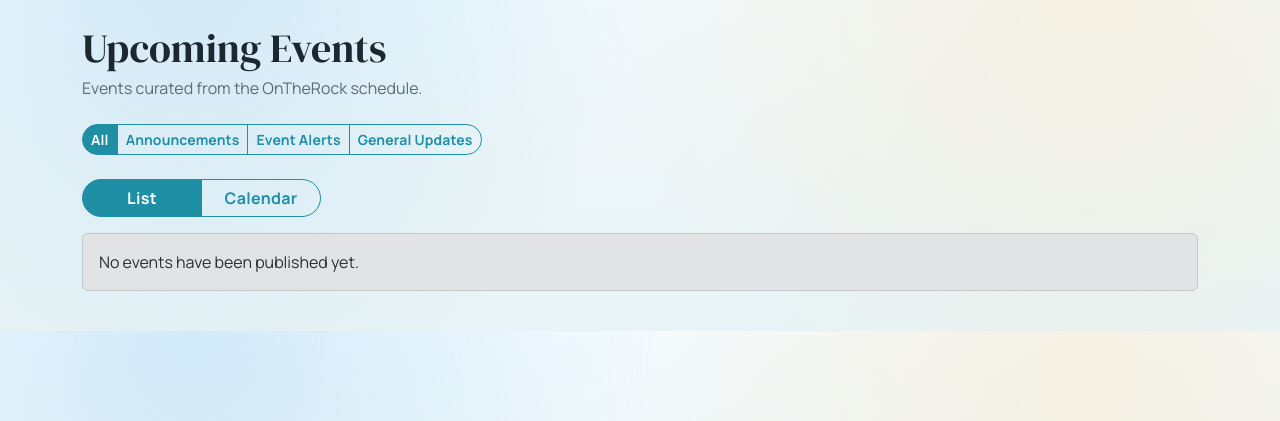
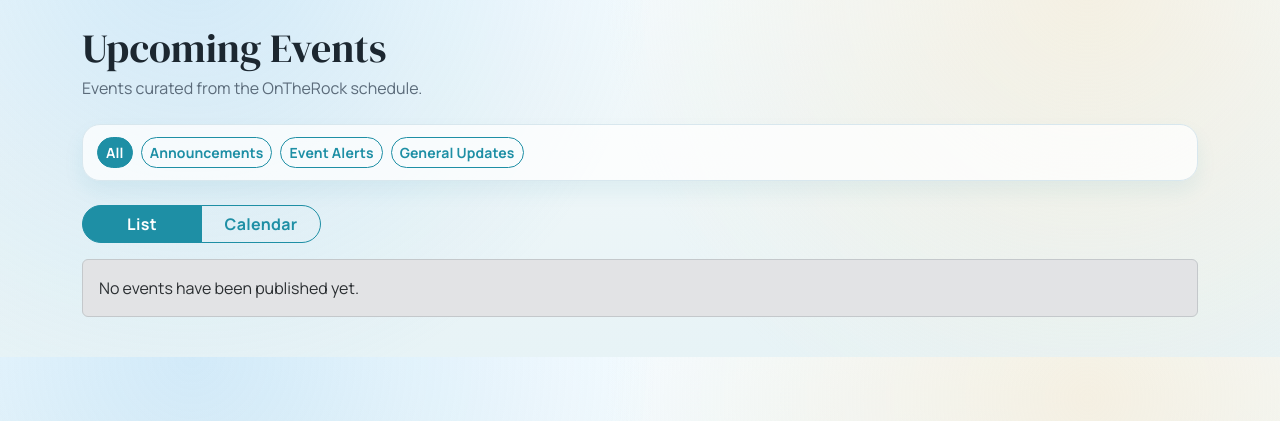
Before and after one commit to JSY-Ben/BeanPrepared, a PHP site: page /Web/ in a window 1280 px wide. Shown: the part 57-478 px from the top of the page. Run offline with PHP 8.4, Linux system fonts and the light colour scheme; data comes from the database, SQL or seed files in the repository; data that the repository does not hold is empty.

Commit message:
Button Changes

```diff
--- a/public/css/site.css
+++ b/public/css/site.css
@@ -69,6 +69,20 @@ body {
   letter-spacing: 0.02em;
 }
 
+.filter-bar {
+  background: rgba(255, 255, 255, 0.75);
+  border: 1px solid var(--otr-border);
+  border-radius: 18px;
+  padding: 12px 14px;
+  box-shadow: 0 10px 20px rgba(30, 143, 165, 0.08);
+}
+
+.filter-group {
+  display: flex;
+  flex-wrap: wrap;
+  gap: 8px;
+}
+
 .calendar-dot {
   width: 10px;
   height: 10px;
--- a/public/index.php
+++ b/public/index.php
@@ -97,8 +97,8 @@ function format_datetime(string $value): string
       <h1 class="mb-1">Upcoming Events</h1>
       <p class="brand-subtitle">Events curated from the OnTheRock schedule.</p>
     </div>
-    <div class="mb-4">
-      <div class="btn-group flex-wrap" role="group" aria-label="Filter events">
+    <div class="mb-4 filter-bar">
+      <div class="filter-group" aria-label="Filter events">
         <a class="btn btn-sm <?php echo $typeFilter === 'all' ? 'btn-warning' : 'btn-outline-warning'; ?>" href="index.php">All</a>
         <?php foreach ($types as $type): ?>
           <a class="btn btn-sm <?php echo $typeFilter === $type['slug'] ? 'btn-warning' : 'btn-outline-warning'; ?>" href="index.php?type=<?php echo h($type['slug']); ?>">
@@ -119,8 +119,8 @@ function format_datetime(string $value): string
       <div class="alert alert-secondary">No events have been published yet.</div>
     <?php else: ?>
       <div id="listView">
-        <div class="mb-4" id="dateFilters">
-          <div class="btn-group flex-wrap" role="group" aria-label="Filter by time window">
+        <div class="mb-4 filter-bar" id="dateFilters">
+          <div class="filter-group" aria-label="Filter by time window">
             <a class="btn btn-sm <?php echo $windowFilter === 'all' ? 'btn-warning' : 'btn-outline-warning'; ?>" href="index.php<?php echo $typeFilter !== 'all' ? '?type=' . h($typeFilter) : ''; ?>">All dates</a>
             <?php foreach ($windowOptions as $option): ?>
               <?php
```
Also changed, not shown: 1 other file.
